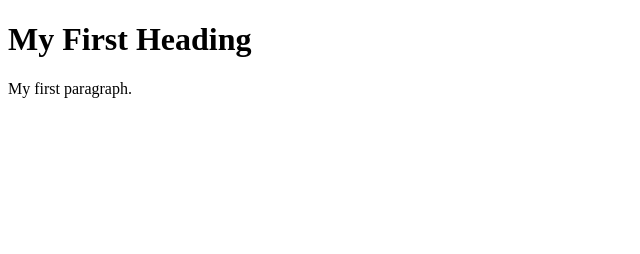
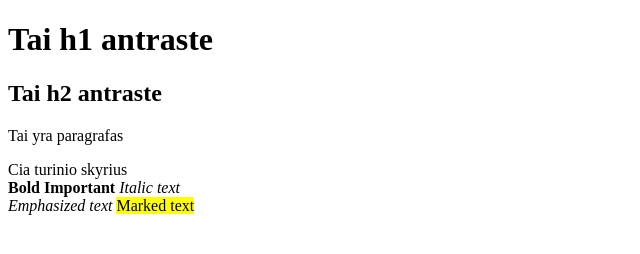
Before and after one commit to ttherex/kaunascodingschool, a plain HTML site: page index.html in a window 1280 px wide. Shown: the whole page, without its empty margins (0-640 px from the left). Drawn offline with Linux system fonts and the light colour scheme.

Commit message:
All new changes, project from phpstorm

```diff
--- a/index.html
+++ b/index.html
@@ -1,9 +1,33 @@
 <!DOCTYPE html>
 <html>
-<body>
+    <head>
+        <title> Puslapio pavadinimas </title>
+    </head>
+    <body>
 
-<h1>My First Heading</h1>
-<p>My first paragraph.</p>
 
-</body>
+    <!-- This is comment -->
+
+        <h1> Tai h1 antraste </h1>
+        <h2> Tai h2 antraste </h2>
+        <p> Tai yra paragrafas</p>
+        <div> Cia turinio skyrius </div>
+
+        <b> Bold </b>
+        <strong> Important </strong>
+        <i> Italic text </i>
+
+    </br>
+
+        <em> Emphasized text </em>
+        <mark> Marked text </mark>
+
+        <he
+
+
+
+    </body>
+
+
+
 </html>
```
Also changed, not shown: index2.html (added, +9 -0 lines), css/stylesheet.css (added).
